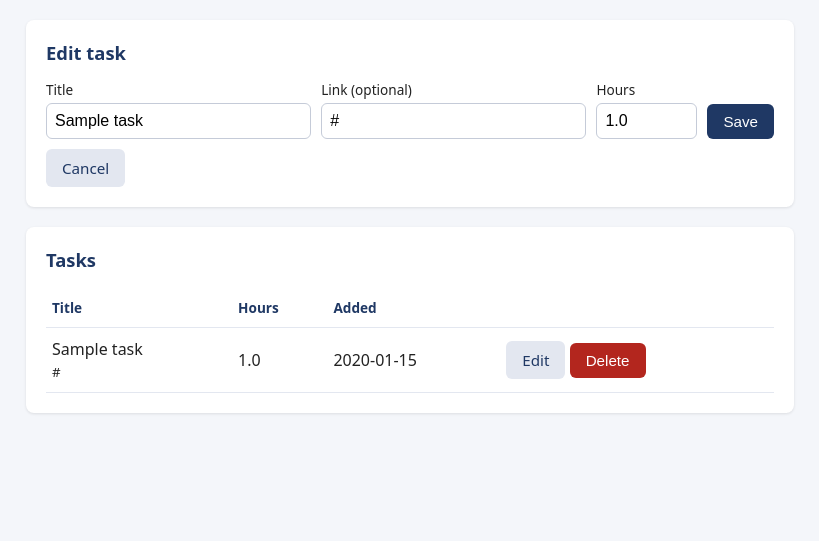
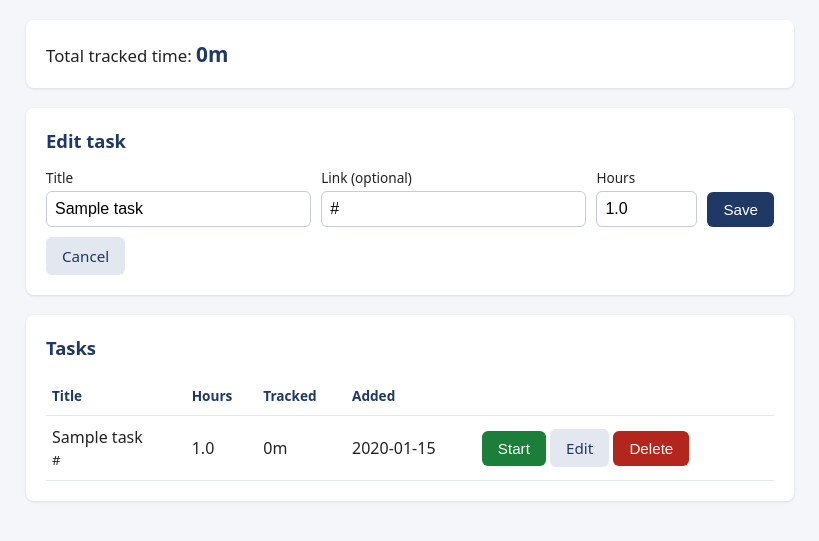
Before and after one commit to githubkishan/daily-report-app, a Flask app: page /edit-task/1 in a window 1280 px wide. Shown: the part 73-614 px from the top of the page, without its empty margins (230-1049 px from the left). Run offline with Flask 3, Linux system fonts and the light colour scheme; tables that the repository leaves empty hold one stand-in row (values such as "Sample post").

Commit message:
Add time tracker: start/stop timers and tracked-time totals per task
- New time_sessions table (created with IF NOT EXISTS, so existing
  reports.db files keep working) plus a partial unique index that allows
  only one running session per task
- POST /start-timer/<id> and /stop-timer/<id> routes; each task shows
  Start or Stop depending on whether a session is running
- Tracked column shows each task's finished-session total (e.g. 1h 25m),
  with a grand total at the top of the page
- Deleting a task also deletes its time sessions
- README: "How the time tracker works" section

Co-Authored-By: Claude Opus 5.5 <noreply@anthropic.com>

```diff
--- a/app.py
+++ b/app.py
@@ -39,11 +39,42 @@ def check_task_form(form):
     return title, link, hours, None
 
 
+# A "template filter" is a small function you can use inside the HTML
+# template with a pipe: {{ 5100 | duration }} shows "1h 25m".
+# The @app.template_filter(...) line (a "decorator") registers it with Flask.
+@app.template_filter("duration")
+def format_duration(seconds):
+    """Turn a number of seconds into text like "1h 25m" (or "0m")."""
+    # // is whole-number division: 5100 // 3600 = 1 (the remainder is dropped).
+    # % gives the remainder: 5100 % 3600 = 1500 seconds left over.
+    hours = seconds // 3600
+    minutes = (seconds % 3600) // 60
+    if hours > 0:
+        return f"{hours}h {minutes}m"
+    return f"{minutes}m"
+
+
+def render_task_page(editing):
+    """Load everything the page needs and draw index.html."""
+    tasks = database.get_all_tasks()
+    tracked = database.get_tracked_seconds()   # {task_id: seconds}
+    running = database.get_running_timers()    # {task_id: start_time}
+    # sum() adds up every value in the dictionary = the grand total.
+    total_seconds = sum(tracked.values())
+    return render_template(
+        "index.html",
+        tasks=tasks,
+        editing=editing,
+        tracked=tracked,
+        running=running,
+        total_seconds=total_seconds,
+    )
+
+
 @app.route("/")
 def index():
     """Show the add-task form and the list of tasks."""
-    tasks = database.get_all_tasks()
-    return render_template("index.html", tasks=tasks, editing=None)
+    return render_task_page(editing=None)
 
 
 @app.route("/add-task", methods=["POST"])
@@ -72,8 +103,7 @@ def edit_task_page(task_id):
     if task is None:
         flash("That task no longer exists.")
         return redirect(url_for("index"))
-    tasks = database.get_all_tasks()
-    return render_template("index.html", tasks=tasks, editing=task)
+    return render_task_page(editing=task)
 
 
 @app.route("/edit-task/<int:task_id>", methods=["POST"])
@@ -88,7 +118,25 @@ def edit_task(task_id):
     return redirect(url_for("index"))
 
 
-# Create the table when the app starts (does nothing if it already exists).
+@app.route("/start-timer/<int:task_id>", methods=["POST"])
+def start_timer(task_id):
+    """Start the timer for one task."""
+    if database.get_task(task_id) is None:
+        flash("That task no longer exists.")
+    elif not database.start_timer(task_id):
+        flash("The timer for that task is already running.")
+    return redirect(url_for("index"))
+
+
+@app.route("/stop-timer/<int:task_id>", methods=["POST"])
+def stop_timer(task_id):
+    """Stop the running timer for one task."""
+    if not database.stop_timer(task_id):
+        flash("There was no running timer to stop.")
+    return redirect(url_for("index"))
+
+
+# Create the tables when the app starts (does nothing if they already exist).
 database.init_db()
 
 if __name__ == "__main__":
--- a/database.py
+++ b/database.py
@@ -3,6 +3,9 @@
 # app.py calls these functions and never talks to the database directly.
 
 import sqlite3
+# datetime is part of Python's standard library (nothing to pip install).
+# We use it to read the computer's clock when a timer starts or stops.
+from datetime import datetime
 
 # The database is a single file that sits next to the code.
 DATABASE_FILE = "reports.db"
@@ -17,8 +20,17 @@ def get_connection():
     return connection
 
 
+def now_text():
+    """
+    Return the current local time as text, e.g. "2026-10-03 14:05:09".
+    SQLite has no real date type, so we store times as text in this
+    fixed format. SQLite's date functions understand it.
+    """
+    return datetime.now().strftime("%Y-%m-%d %H:%M:%S")
+
+
 def init_db():
-    """Create the tasks table if it doesn't exist yet. Runs on startup."""
+    """Create the tables if they don't exist yet. Runs on startup."""
     connection = get_connection()
     connection.execute(
         """
@@ -29,6 +41,32 @@ def init_db():
             hours       REAL NOT NULL,
             created_at  TEXT NOT NULL DEFAULT CURRENT_TIMESTAMP
         )
+        """
+    )
+    # One row per timer session. A task can have many sessions
+    # (start, stop, start again later...).
+    # - task_id "REFERENCES tasks(id)" documents that each session belongs
+    #   to a task (this link is called a "foreign key").
+    # - end_time stays NULL (empty) while the timer is still running.
+    # Because of "IF NOT EXISTS", an existing reports.db just gets the
+    # new table added and keeps all its tasks.
+    connection.execute(
+        """
+        CREATE TABLE IF NOT EXISTS time_sessions (
+            id          INTEGER PRIMARY KEY AUTOINCREMENT,
+            task_id     INTEGER NOT NULL REFERENCES tasks(id),
+            start_time  TEXT NOT NULL,
+            end_time    TEXT
+        )
+        """
+    )
+    # A "partial unique index": among rows WHERE end_time IS NULL (running
+    # sessions), each task_id may appear only once. So even if two Start
+    # clicks arrive at the same moment, the database refuses the second one.
+    connection.execute(
+        """
+        CREATE UNIQUE INDEX IF NOT EXISTS one_running_session_per_task
+        ON time_sessions (task_id) WHERE end_time IS NULL
         """
     )
     connection.commit()
@@ -80,8 +118,98 @@ def update_task(task_id, title, link, hours):
 
 
 def delete_task(task_id):
-    """Remove a task by id."""
+    """Remove a task by id, together with all of its time sessions."""
     connection = get_connection()
+    # Delete the sessions first, then the task. Both deletes are saved by
+    # the same commit(), so we never end up with only half of the work done.
+    connection.execute("DELETE FROM time_sessions WHERE task_id = ?", (task_id,))
     connection.execute("DELETE FROM tasks WHERE id = ?", (task_id,))
     connection.commit()
     connection.close()
+
+
+# ---------------------------------------------------------------------------
+# Time tracker
+# ---------------------------------------------------------------------------
+
+
+def start_timer(task_id):
+    """
+    Start a new session for a task.
+    Returns True if it started, False if a session was already running.
+    """
+    connection = get_connection()
+    running = connection.execute(
+        "SELECT id FROM time_sessions WHERE task_id = ? AND end_time IS NULL",
+        (task_id,),
+    ).fetchone()
+    if running is not None:
+        connection.close()
+        return False
+
+    # try/except: if the INSERT breaks the "one running session" index
+    # (a double click that slipped past the check above), sqlite3 raises
+    # IntegrityError. We catch it and treat it as "already running".
+    try:
+        connection.execute(
+            "INSERT INTO time_sessions (task_id, start_time) VALUES (?, ?)",
+            (task_id, now_text()),
+        )
+        connection.commit()
+        started = True
+    except sqlite3.IntegrityError:
+        started = False
+    connection.close()
+    return started
+
+
+def stop_timer(task_id):
+    """
+    Stop the running session of a task by filling in its end_time.
+    Returns True if a session was stopped, False if none was running.
+    """
+    connection = get_connection()
+    # cursor.rowcount tells us how many rows the UPDATE changed (0 or 1 here).
+    cursor = connection.execute(
+        "UPDATE time_sessions SET end_time = ? WHERE task_id = ? AND end_time IS NULL",
+        (now_text(), task_id),
+    )
+    connection.commit()
+    stopped = cursor.rowcount > 0
+    connection.close()
+    return stopped
+
+
+def get_tracked_seconds():
+    """
+    Return a dictionary {task_id: total_seconds} with the time of all
+    FINISHED sessions of each task. Tasks with no finished sessions are
+    simply missing from the dictionary.
+    """
+    connection = get_connection()
+    # strftime('%s', some_time) turns a time into "seconds since 1970".
+    # end - start = length of one session in seconds.
+    # SUM(...) adds them up, and GROUP BY gives one total per task.
+    rows = connection.execute(
+        """
+        SELECT task_id,
+               SUM(CAST(strftime('%s', end_time) AS INTEGER)
+                 - CAST(strftime('%s', start_time) AS INTEGER)) AS seconds
+        FROM time_sessions
+        WHERE end_time IS NOT NULL
+        GROUP BY task_id
+        """
+    ).fetchall()
+    connection.close()
+    # A "dictionary comprehension": builds a dict from the rows in one line.
+    return {row["task_id"]: row["seconds"] for row in rows}
+
+
+def get_running_timers():
+    """Return a dictionary {task_id: start_time} for every running session."""
+    connection = get_connection()
+    rows = connection.execute(
+        "SELECT task_id, start_time FROM time_sessions WHERE end_time IS NULL"
+    ).fetchall()
+    connection.close()
+    return {row["task_id"]: row["start_time"] for row in rows}
--- a/templates/index.html
+++ b/templates/index.html
@@ -33,6 +33,11 @@
     td.actions { white-space: nowrap; }
     td.actions form { display: inline; }
     .empty { color: #666; }
+    .total { font-size: 1.05rem; }
+    .total strong { color: var(--navy); font-size: 1.3rem; }
+    .start { background: #1b7f3b; }
+    .stop { background: #c26a00; }
+    .running { color: #1b7f3b; font-size: .8rem; }
   </style>
 </head>
 <body>
@@ -46,6 +51,11 @@
     {% for message in get_flashed_messages() %}
       <div class="flash">{{ message }}</div>
     {% endfor %}
+
+    {# Grand total of all finished timer sessions (total_seconds comes from app.py) #}
+    <div class="card total">
+      Total tracked time: <strong>{{ total_seconds | duration }}</strong>
+    </div>
 
     <div class="card">
       {% if editing %}
@@ -73,7 +83,7 @@
       <h2>Tasks</h2>
       {% if tasks %}
         <table>
-          <tr><th>Title</th><th>Hours</th><th>Added</th><th></th></tr>
+          <tr><th>Title</th><th>Hours</th><th>Tracked</th><th>Added</th><th></th></tr>
           {# Jinja auto-escapes {{ }} values, so user text can't inject HTML. #}
           {% for task in tasks %}
             <tr>
@@ -89,11 +99,29 @@
                 {% endif %}
               </td>
               <td>{{ task.hours }}</td>
+              <td>
+                {# tracked.get(id, 0): use 0 when this task has no finished sessions yet #}
+                {{ tracked.get(task.id, 0) | duration }}
+                {% if task.id in running %}
+                  {# start_time looks like "2026-10-03 14:05:09"; [11:16] cuts out "14:05" #}
+                  <br><span class="running">&#9679; running since {{ running[task.id][11:16] }}</span>
+                {% endif %}
+              </td>
               <td>{{ task.created_at }}</td>
               <td class="actions">
+                {# Show Stop while a session is running, otherwise Start #}
+                {% if task.id in running %}
+                  <form method="POST" action="{{ url_for('stop_timer', task_id=task.id) }}">
+                    <button type="submit" class="stop">Stop</button>
+                  </form>
+                {% else %}
+                  <form method="POST" action="{{ url_for('start_timer', task_id=task.id) }}">
+                    <button type="submit" class="start">Start</button>
+                  </form>
+                {% endif %}
                 <a class="button secondary" href="{{ url_for('edit_task_page', task_id=task.id) }}">Edit</a>
                 <form method="POST" action="{{ url_for('delete_task', task_id=task.id) }}"
-                      onsubmit="return confirm('Delete this task?');">
+                      onsubmit="return confirm('Delete this task and its tracked time?');">
                   <button type="submit" class="danger">Delete</button>
                 </form>
               </td>
```
Also changed, not shown: README.md.
